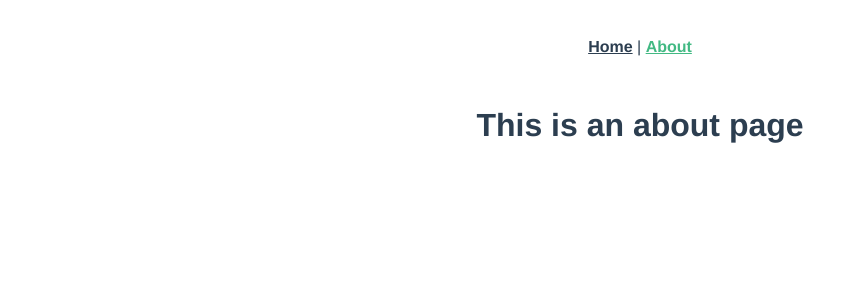
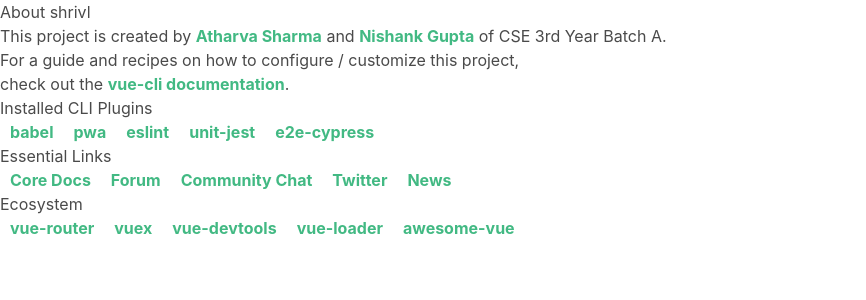
Before and after one commit to atharva3010/srtr.me, a Vue app: page /about in a window 1280 px wide. Shown: the top 300 px of the page, without its empty margins (0-866 px from the left). Built offline with nearby package versions, Linux system fonts and the light colour scheme.

Commit message:
chore: initial commit

```diff
--- a/package.json
+++ b/package.json
@@ -10,7 +10,10 @@
     "test:unit": "vue-cli-service test:unit"
   },
   "dependencies": {
+    "axios": "^0.19.0",
+    "buefy": "^0.8.4",
     "core-js": "^2.6.5",
+    "pug-plain-loader": "^1.0.0",
     "register-service-worker": "^1.6.2",
     "vue": "^2.6.10",
     "vue-router": "^3.0.3",
@@ -33,6 +36,8 @@
     "eslint-plugin-vue": "^5.0.0",
     "lint-staged": "^8.1.5",
     "prettier": "^1.18.2",
+    "pug": "^2.0.4",
+    "pug-loader": "^2.4.0",
     "vue-template-compiler": "^2.6.10"
   },
   "gitHooks": {
--- a/public/index.html
+++ b/public/index.html
@@ -5,6 +5,7 @@
     <meta http-equiv="X-UA-Compatible" content="IE=edge">
     <meta name="viewport" content="width=device-width,initial-scale=1.0">
     <link rel="icon" href="<%= BASE_URL %>favicon.ico">
+    <link rel="stylesheet" href="https://use.fontawesome.com/releases/v5.2.0/css/all.css">
     <title>shrivl</title>
   </head>
   <body>
--- a/src/App.vue
+++ b/src/App.vue
@@ -1,31 +1,13 @@
-<template>
-  <div id="app">
-    <div id="nav">
-      <router-link to="/">Home</router-link> |
-      <router-link to="/about">About</router-link>
-    </div>
-    <router-view />
-  </div>
+<template lang="pug">
+  #app
+    //- .columns.is-centered
+    //-   .column.has-text-centered
+    //-     router-link.button(to="/")
+    //-       | Home
+    //-   .column.has-text-centered
+    //-     router-link.button(to="/about")
+    //-       | About
+    router-view
 </template>
 
-<style>
-#app {
-  font-family: "Avenir", Helvetica, Arial, sans-serif;
-  -webkit-font-smoothing: antialiased;
-  -moz-osx-font-smoothing: grayscale;
-  text-align: center;
-  color: #2c3e50;
-}
-#nav {
-  padding: 30px;
-}
-
-#nav a {
-  font-weight: bold;
-  color: #2c3e50;
-}
-
-#nav a.router-link-exact-active {
-  color: #42b983;
-}
-</style>
+<style></style>
--- a/src/components/HelloWorld.vue
+++ /dev/null
@@ -1,138 +0,0 @@
-<template>
-  <div class="hello">
-    <h1>{{ msg }}</h1>
-    <p>
-      For a guide and recipes on how to configure / customize this project,<br />
-      check out the
-      <a href="https://cli.vuejs.org" target="_blank" rel="noopener"
-        >vue-cli documentation</a
-      >.
-    </p>
-    <h3>Installed CLI Plugins</h3>
-    <ul>
-      <li>
-        <a
-          href="https://github.com/vuejs/vue-cli/tree/dev/packages/%40vue/cli-plugin-babel"
-          target="_blank"
-          rel="noopener"
-          >babel</a
-        >
-      </li>
-      <li>
-        <a
-          href="https://github.com/vuejs/vue-cli/tree/dev/packages/%40vue/cli-plugin-pwa"
-          target="_blank"
-          rel="noopener"
-          >pwa</a
-        >
-      </li>
-      <li>
-        <a
-          href="https://github.com/vuejs/vue-cli/tree/dev/packages/%40vue/cli-plugin-eslint"
-          target="_blank"
-          rel="noopener"
-          >eslint</a
-        >
-      </li>
-      <li>
-        <a
-          href="https://github.com/vuejs/vue-cli/tree/dev/packages/%40vue/cli-plugin-unit-jest"
-          target="_blank"
-          rel="noopener"
-          >unit-jest</a
-        >
-      </li>
-      <li>
-        <a
-          href="https://github.com/vuejs/vue-cli/tree/dev/packages/%40vue/cli-plugin-e2e-cypress"
-          target="_blank"
-          rel="noopener"
-          >e2e-cypress</a
-        >
-      </li>
-    </ul>
-    <h3>Essential Links</h3>
-    <ul>
-      <li>
-        <a href="https://vuejs.org" target="_blank" rel="noopener">Core Docs</a>
-      </li>
-      <li>
-        <a href="https://forum.vuejs.org" target="_blank" rel="noopener"
-          >Forum</a
-        >
-      </li>
-      <li>
-        <a href="https://chat.vuejs.org" target="_blank" rel="noopener"
-          >Community Chat</a
-        >
-      </li>
-      <li>
-        <a href="https://twitter.com/vuejs" target="_blank" rel="noopener"
-          >Twitter</a
-        >
-      </li>
-      <li>
-        <a href="https://news.vuejs.org" target="_blank" rel="noopener">News</a>
-      </li>
-    </ul>
-    <h3>Ecosystem</h3>
-    <ul>
-      <li>
-        <a href="https://router.vuejs.org" target="_blank" rel="noopener"
-          >vue-router</a
-        >
-      </li>
-      <li>
-        <a href="https://vuex.vuejs.org" target="_blank" rel="noopener">vuex</a>
-      </li>
-      <li>
-        <a
-          href="https://github.com/vuejs/vue-devtools#vue-devtools"
-          target="_blank"
-          rel="noopener"
-          >vue-devtools</a
-        >
-      </li>
-      <li>
-        <a href="https://vue-loader.vuejs.org" target="_blank" rel="noopener"
-          >vue-loader</a
-        >
-      </li>
-      <li>
-        <a
-          href="https://github.com/vuejs/awesome-vue"
-          target="_blank"
-          rel="noopener"
-          >awesome-vue</a
-        >
-      </li>
-    </ul>
-  </div>
-</template>
-
-<script>
-export default {
-  name: "HelloWorld",
-  props: {
-    msg: String
-  }
-};
-</script>
-
-<!-- Add "scoped" attribute to limit CSS to this component only -->
-<style scoped>
-h3 {
-  margin: 40px 0 0;
-}
-ul {
-  list-style-type: none;
-  padding: 0;
-}
-li {
-  display: inline-block;
-  margin: 0 10px;
-}
-a {
-  color: #42b983;
-}
-</style>
--- a/src/main.js
+++ b/src/main.js
@@ -3,6 +3,12 @@
 import router from "./router";
 import store from "./store";
 import "./registerServiceWorker";
+import Buefy from "buefy";
+import "buefy/dist/buefy.css";
+import axios from "axios";
+
+Vue.prototype.$http = axios;
+Vue.use(Buefy);
 
 Vue.config.productionTip = false;
 
--- a/src/views/About.vue
+++ b/src/views/About.vue
@@ -1,5 +1,129 @@
 <template>
   <div class="about">
-    <h1>This is an about page</h1>
+    <h1>About shrivl</h1>
+    <p>
+      This project is created by <a href="#">Atharva Sharma</a> and
+      <a href="#">Nishank Gupta</a> of CSE 3rd Year Batch A.<br />
+      For a guide and recipes on how to configure / customize this project,<br />
+      check out the
+      <a href="https://cli.vuejs.org" target="_blank" rel="noopener"
+        >vue-cli documentation</a
+      >.
+    </p>
+    <h3>Installed CLI Plugins</h3>
+    <ul>
+      <li>
+        <a
+          href="https://github.com/vuejs/vue-cli/tree/dev/packages/%40vue/cli-plugin-babel"
+          target="_blank"
+          rel="noopener"
+          >babel</a
+        >
+      </li>
+      <li>
+        <a
+          href="https://github.com/vuejs/vue-cli/tree/dev/packages/%40vue/cli-plugin-pwa"
+          target="_blank"
+          rel="noopener"
+          >pwa</a
+        >
+      </li>
+      <li>
+        <a
+          href="https://github.com/vuejs/vue-cli/tree/dev/packages/%40vue/cli-plugin-eslint"
+          target="_blank"
+          rel="noopener"
+          >eslint</a
+        >
+      </li>
+      <li>
+        <a
+          href="https://github.com/vuejs/vue-cli/tree/dev/packages/%40vue/cli-plugin-unit-jest"
+          target="_blank"
+          rel="noopener"
+          >unit-jest</a
+        >
+      </li>
+      <li>
+        <a
+          href="https://github.com/vuejs/vue-cli/tree/dev/packages/%40vue/cli-plugin-e2e-cypress"
+          target="_blank"
+          rel="noopener"
+          >e2e-cypress</a
+        >
+      </li>
+    </ul>
+    <h3>Essential Links</h3>
+    <ul>
+      <li>
+        <a href="https://vuejs.org" target="_blank" rel="noopener">Core Docs</a>
+      </li>
+      <li>
+        <a href="https://forum.vuejs.org" target="_blank" rel="noopener"
+          >Forum</a
+        >
+      </li>
+      <li>
+        <a href="https://chat.vuejs.org" target="_blank" rel="noopener"
+          >Community Chat</a
+        >
+      </li>
+      <li>
+        <a href="https://twitter.com/vuejs" target="_blank" rel="noopener"
+          >Twitter</a
+        >
+      </li>
+      <li>
+        <a href="https://news.vuejs.org" target="_blank" rel="noopener">News</a>
+      </li>
+    </ul>
+    <h3>Ecosystem</h3>
+    <ul>
+      <li>
+        <a href="https://router.vuejs.org" target="_blank" rel="noopener"
+          >vue-router</a
+        >
+      </li>
+      <li>
+        <a href="https://vuex.vuejs.org" target="_blank" rel="noopener">vuex</a>
+      </li>
+      <li>
+        <a
+          href="https://github.com/vuejs/vue-devtools#vue-devtools"
+          target="_blank"
+          rel="noopener"
+          >vue-devtools</a
+        >
+      </li>
+      <li>
+        <a href="https://vue-loader.vuejs.org" target="_blank" rel="noopener"
+          >vue-loader</a
+        >
+      </li>
+      <li>
+        <a
+          href="https://github.com/vuejs/awesome-vue"
+          target="_blank"
+          rel="noopener"
+          >awesome-vue</a
+        >
+      </li>
+    </ul>
   </div>
 </template>
+
+<style scoped>
+ul {
+  list-style-type: none;
+  padding: 0;
+}
+li {
+  display: inline-block;
+  margin: 0 10px;
+}
+a {
+  color: #42b983;
+  text-decoration: none;
+  font-weight: bold;
+}
+</style>
--- a/src/views/Home.vue
+++ b/src/views/Home.vue
@@ -1,18 +1,70 @@
-<template>
-  <div class="home">
-    <img alt="Vue logo" src="../assets/logo.png" />
-    <HelloWorld msg="Welcome to Your Vue.js App" />
-  </div>
+<template lang="pug">
+  section.section
+    .columns.is-centered
+      .column.is-fullwidth.is-8-desktop.has-text-centered
+        img(alt="MITS logo" src="../assets/logo.png")
+        h1.is-size-2-mobile.is-size-2-tablet.is-size-3-mobile
+          | Create your short url below!
+        hr
+        b-field
+          b-input.is-large(
+            v-model="longURL"
+            type="text",
+            placeholder="Enter Long URL here...",
+            expanded,
+            size="is-large")
+        button.button.is-primary.is-large(
+          @click="shortURL()"
+        )
+          | Generate Short URL!
+
 </template>
 
 <script>
 // @ is an alias to /src
-import HelloWorld from "@/components/HelloWorld.vue";
 
 export default {
   name: "home",
-  components: {
-    HelloWorld
+  data() {
+    return {
+      longURL: ""
+    };
+  },
+  mounted() {},
+  methods: {
+    shortURL() {
+      return new Promise((resolve, reject) => {
+        this.$http
+          .post(
+            `https://firebasedynamiclinks.googleapis.com/v1/shortLinks?key=AIzaSyD9_9Pqb8JRzeDDr79_Bk_4-utGgyaZUmU`,
+            {
+              dynamicLinkInfo: {
+                domainUriPrefix: "https://cse.page.link",
+                link: this.longURL
+              },
+              suffix: {
+                option: "SHORT"
+              }
+            }
+          )
+          .then(
+            response => {
+              this.$buefy.toast.open({
+                message: `Short URL is ${response.data.shortLink}`,
+                type: "is-success"
+              });
+              resolve(response.data);
+            },
+            error => {
+              this.$buefy.toast.open({
+                message: error,
+                type: "is-danger"
+              });
+              reject(error);
+            }
+          );
+      });
+    }
   }
 };
 </script>
```
Also changed, not shown: src/assets/logo.png, 1 other file (tests, documents, lock files or other folders).
